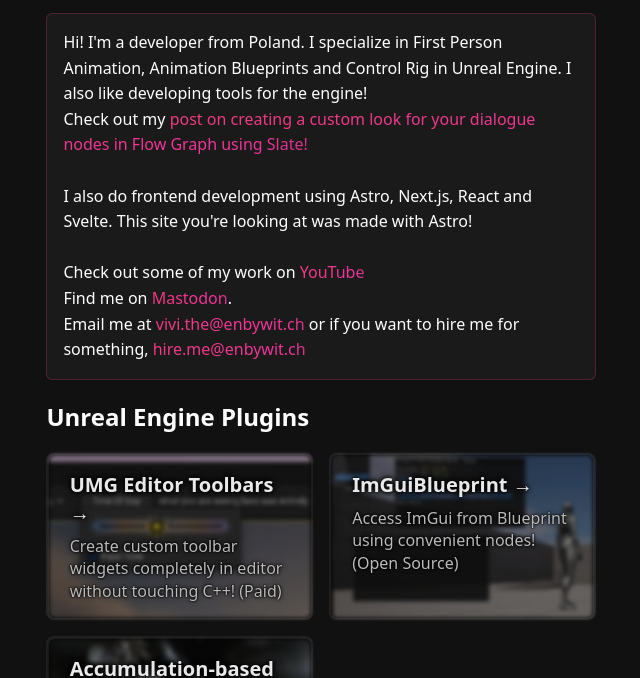
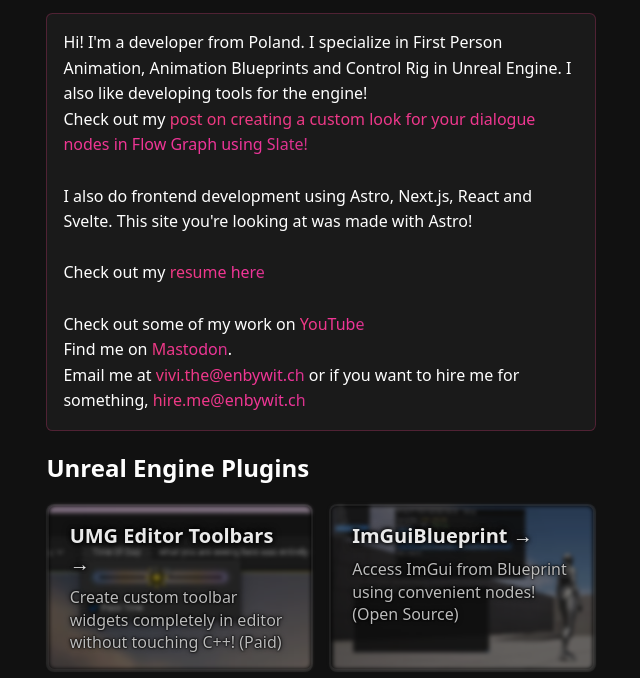
Before and after one commit to TheEnbyWitch/TheEnbyWitch-Website, an Astro site in the folder proud-parallax/: page / in a window 1280 px wide. Shown: the part 122-800 px from the top of the page, without its empty margins (319-959 px from the left). Built offline with nearby package versions, Linux system fonts and the light colour scheme; Astro itself is replaced by a stand-in of ours.

Commit message:
Add resume back to the page

```diff
--- a/proud-parallax/src/pages/index.astro
+++ b/proud-parallax/src/pages/index.astro
@@ -24,10 +24,8 @@
       <br /><br />
        I also do frontend development using Astro, Next.js, React and Svelte.
       This site you're looking at was made with Astro!
-      {
-        /*<br /><br />
-       Check out my <a class="text-gradient" href="/resume">resume here</a>*/
-      }
+      <br /><br />
+       Check out my <a class="text-gradient" target="_blank" href="https://files.enbywit.ch/vivi-resume.pdf">resume here</a>
       <br /><br />
        Check out some of my work on <a
         class="text-gradient"
```
